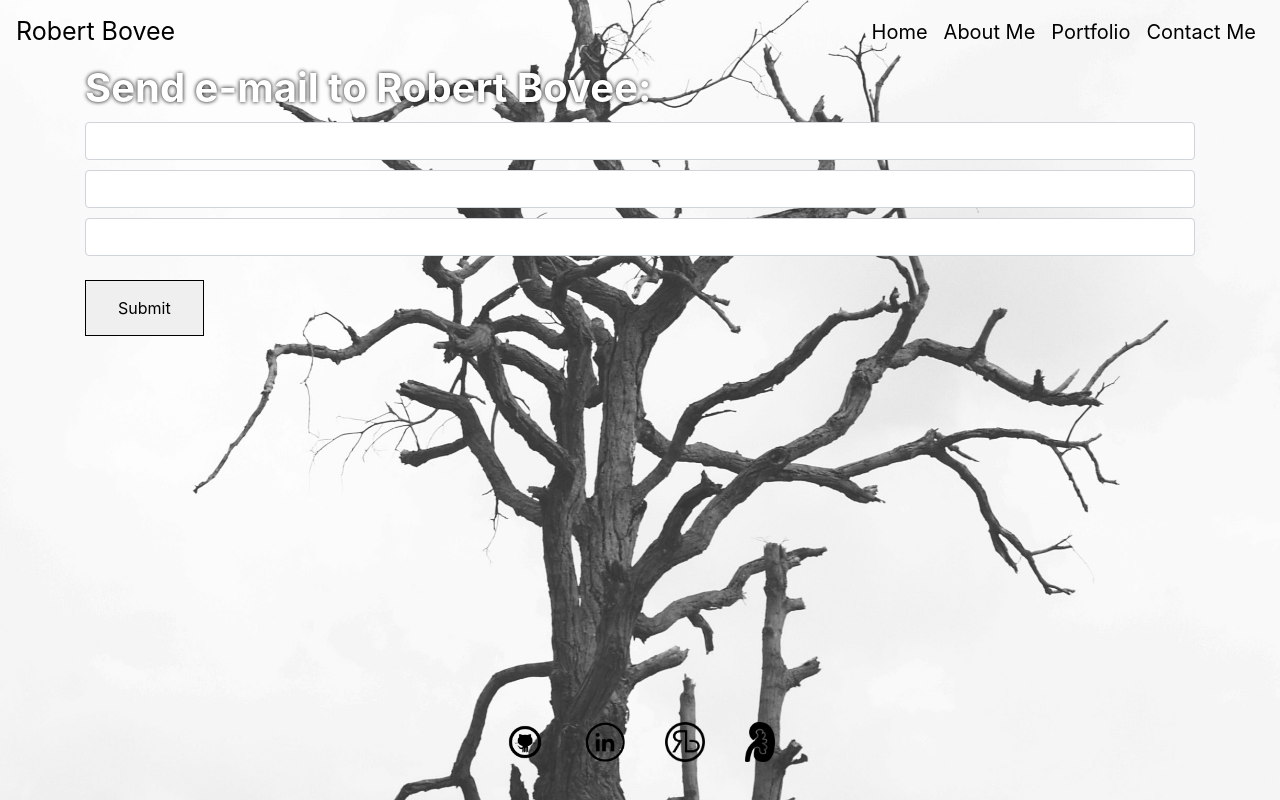
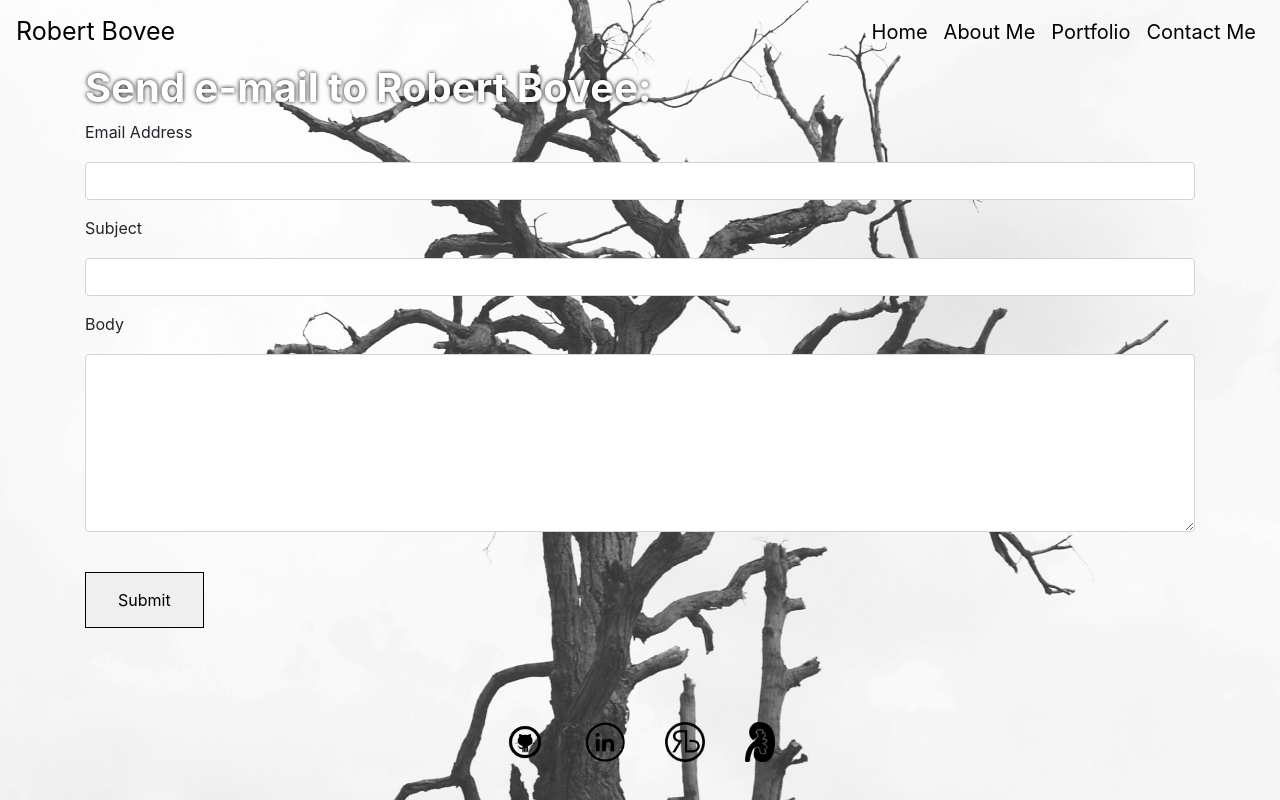
Before and after one commit to Rjbovee112/React-Portfolio, a React (Create React App) app: page /email in a window 1280 px wide. Built offline with nearby package versions, Linux system fonts and the light colour scheme.

Commit message:
finished email layout

```diff
--- a/src/pages/contact/email.js
+++ b/src/pages/contact/email.js
@@ -39,15 +39,26 @@ class Email extends React.Component {
 
 
                     <h2 className="emailtext">Send e-mail to Robert Bovee:</h2>
+                    <div class="form-group">
+                        <label>Email Address</label>
+                        <input type="email" name="email" className="form-control" />
+                    </div>
 
-                    <input name="email" className="form-control" />
-                    <input name="subject" className="form-control" />
-                    <input name="body" className="form-control" />
+                    <div class="form-group">
+                        <label>Subject</label>
+                        <input type="text" name="subject" className="form-control" />
+                    </div>
+
+                    <div class="form-group">
+                        <label>Body</label>
+                        <textarea name="body" className="form-control" rows="6"></textarea>
+                    </div>
+
                     <br></br>
                     <button className="button" type="submit">Submit</button>
 
                 </form>
-            </div>
+            </div >
 
 
         )
```
